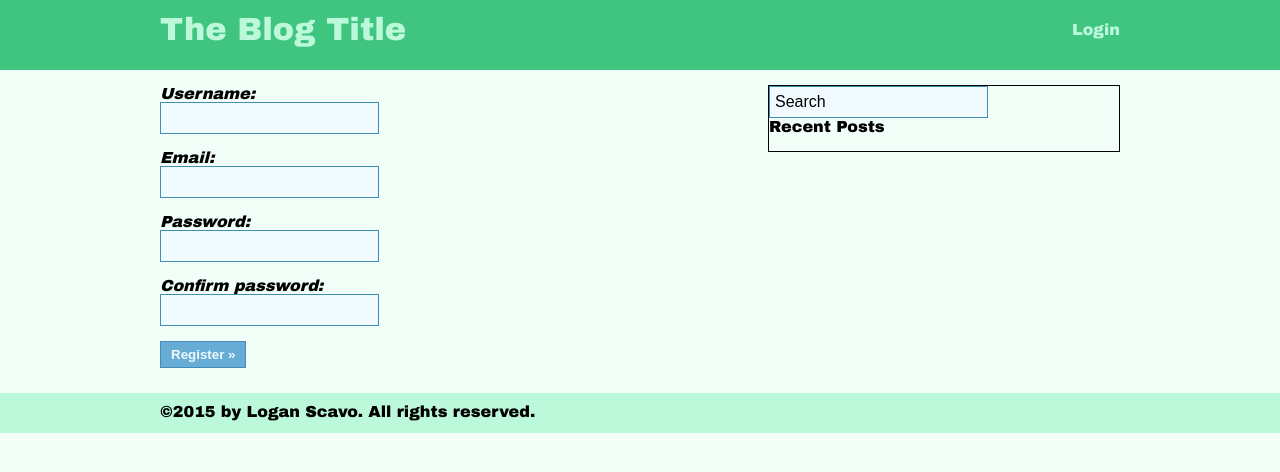
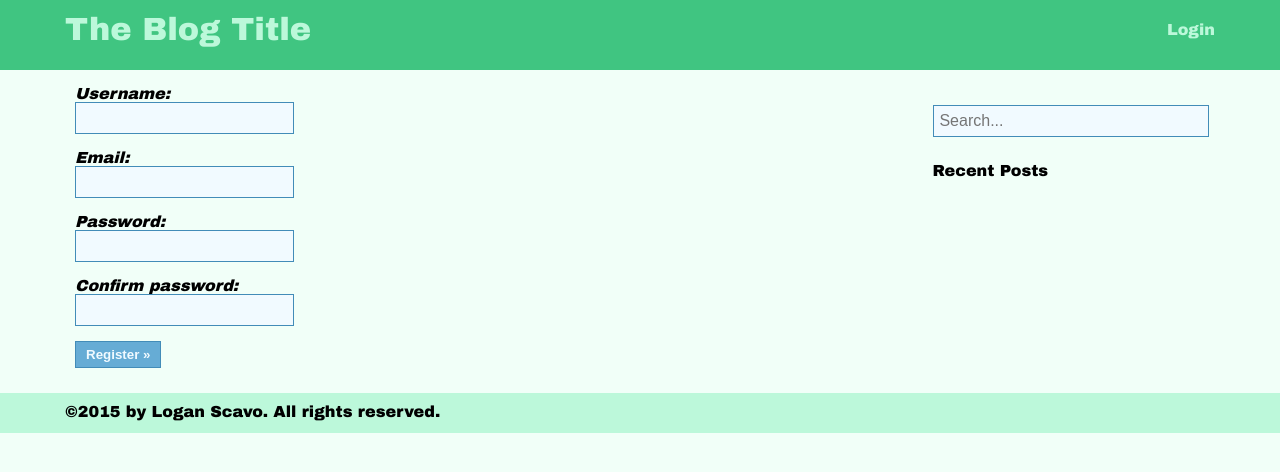
Before and after one commit to ldscavo/Blog-Flask, a Flask app: page /register in a window 1280 px wide. Shown: the top 472 px of the page. Run offline with Flask 2, Linux system fonts and the light colour scheme; data that the repository does not hold is empty.

Commit message:
Changes to layout to make it view better in various browser window sizes.

```diff
--- a/blog/static/css/style.css
+++ b/blog/static/css/style.css
@@ -16,31 +16,34 @@ input[type=submit]:hover,
 button:hover { background:#428CB8 }
 
 #header { background:#40C581; height:70px; line-height:60px; padding:0 15px; margin-bottom:15px }
-#header-container { max-width:960px; margin:0 auto; }
+#header-container { max-width:1150px; margin:0 auto; }
 
 #header a { color:#BCF8DA; text-decoration:none; }
 #home { font-size:2.0rem; font-weight:bold; float:left }
 #login { float:right; }
 
-#container { max-width:960px; margin:0 auto; }
+#container { max-width:1150px; margin:0 auto; clear:both }
 
-#main-body { min-height:250px; }
+#main-body { min-height:250px; max-width:745px; margin:0 10px }
 
 #footer { background:#BCF8DA; height:20px; padding:10px; margin-top:25px }
-#footer-content { max-width:960px; margin:0 auto }
+#footer-content { max-width:1150px; margin:0 auto }
 
 .message { width:450px; margin:0 auto; border:1px solid #000; text-align:center }
 
 .new-post { height:150px }
 
 .post { margin:5px 5px 25px 5px; padding:5px; }
+.post p { line-height:150%; font-size:1.05rem }
 .title { font-size:1.5rem; margin:5px 0; font-weight:normal }
 .post-details { font-size:0.8rem; margin:5px 0; }
 
-#sidebar { border:1px solid #000 }
+#sidebar { /*border:1px solid #000*/ }
+.widget { margin:15px 0; padding:5px }
+#sidebar input[name=q] { width:95%; display:block; margin:0 auto; }
 
-@media (min-width:850px) {
+@media (min-width:750px) {
     #container { overflow:hidden }
-    #main-body { float:left; }
-    #sidebar { width:350px; float:right }
+    #main-body { float:left; width:70%; }
+    #sidebar { width:25%; max-width:350px; float:right }
 }
--- a/blog/templates/layout.html
+++ b/blog/templates/layout.html
@@ -31,7 +31,7 @@
             </div>
             <div id="sidebar">
                 <div class="widget">
-                    <input type="text" name="q" value="Search" />
+                    <input type="text" name="q" placeholder="Search..." />
                 </div>
                 <div class="widget">
                     <span class="widget-header">Recent Posts</span>
--- a/blog/templates/post.html
+++ b/blog/templates/post.html
@@ -6,7 +6,7 @@
     <h3 class="title">
         <a href="#">{{ post.title }}</a>
     </h3>
-    <p class="post-details">{{ post.pub_date.strftime('%B %e, %Y') }} by {{ post.author.username }}</p>
+    <span class="post-details">{{ post.pub_date.strftime('%B %e, %Y') }} by {{ post.author.username }}</span>
     <p>{{ post.body|markdown }}</p>
     <div class="post-comments">
         <a href="#">({{ post.comments.count() }}) Comments</a>
```
Also changed, not shown: blog/templates/page.html (+9 -1 lines).
